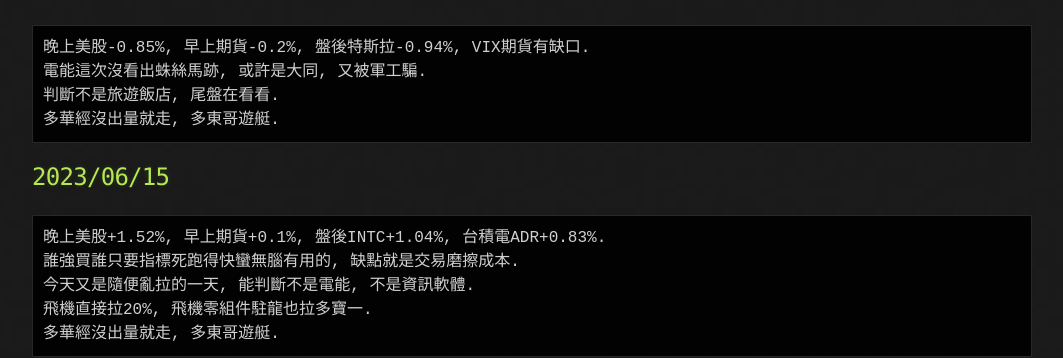
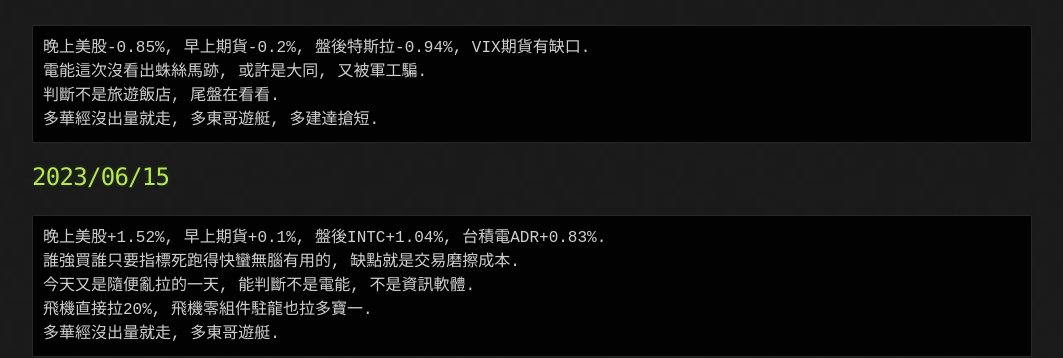
Before and after one commit to lepg5487/Stock_God, a Jekyll site: the page built from index.md, in a window 1280 px wide and 900 px high, scrolled down 484 px. Shown: the part 221-579 px from the top of the window, without its empty margins (108-1171 px from the left). Built offline with Jekyll 4.4.1, drawn with Linux system fonts in a browser that asks for light colours; our own code applies the rules of GitHub Pages for plain Markdown files.

Commit message:
Update index.md

````diff
--- a/index.md
+++ b/index.md
@@ -27,7 +27,7 @@ layout: testlayouts
 晚上美股-0.85%, 早上期貨-0.2%, 盤後特斯拉-0.94%, VIX期貨有缺口.
 電能這次沒看出蛛絲馬跡, 或許是大同, 又被軍工騙.
 判斷不是旅遊飯店, 尾盤在看看.
-多華經沒出量就走, 多東哥遊艇.
+多華經沒出量就走, 多東哥遊艇, 多建達搶短.
 ```
 
 ## 2023/06/15
````
